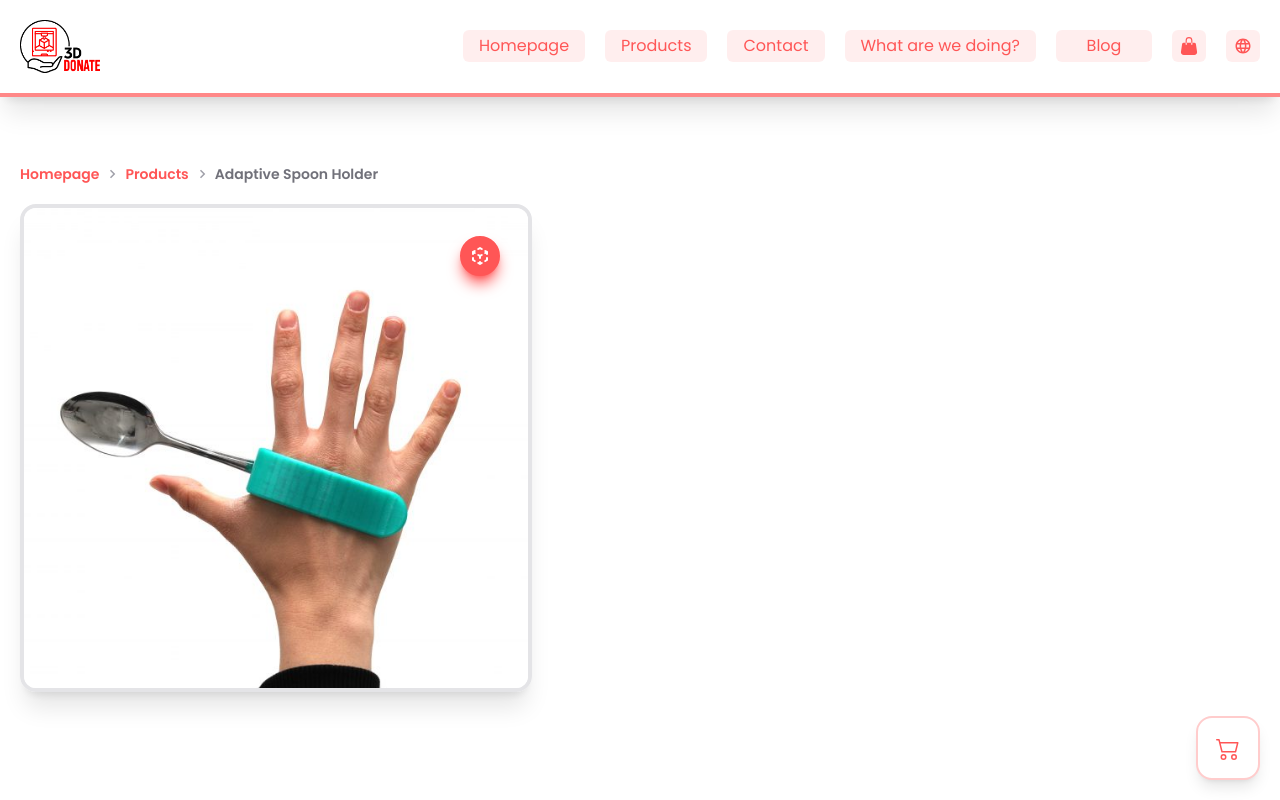
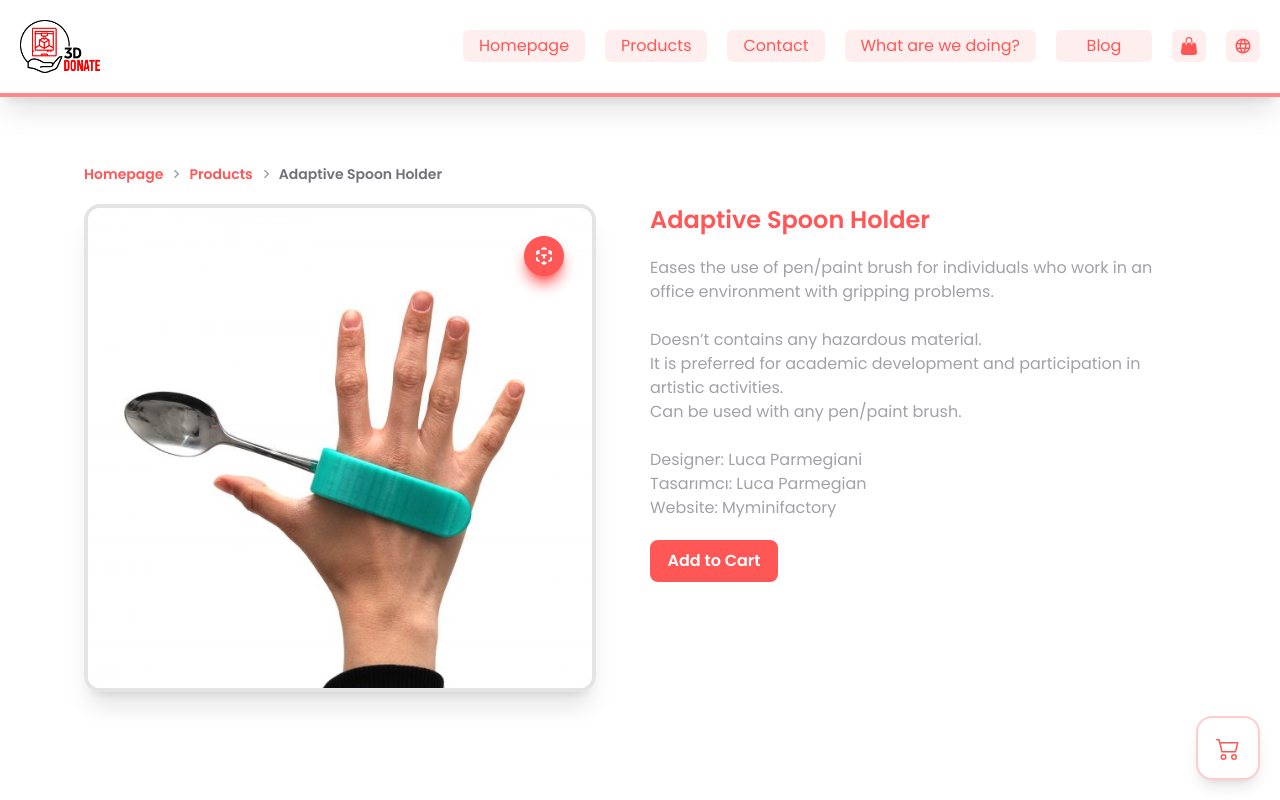
Before and after one commit to jaeger-dvlp/3d-donate-web, a React (Create React App) app: page /en/products/adaptive-spoon-holder in a window 1280 px wide. Shown: the top 800 px of the page. Built offline with nearby package versions, Linux system fonts and the light colour scheme.

Commit message:
feat: create page content section

```diff
--- a/src/Pages/ProductPage.jsx
+++ b/src/Pages/ProductPage.jsx
@@ -13,7 +13,7 @@ import NotFound from './NotFound';
 
 export default function ProductPage() {
   const [product, setProduct] = React.useState('loading');
-  const { setPopup } = useContext(CartContext);
+  const { myCart, setMyCart, popup, setPopup } = useContext(CartContext);
   const params = useParams();
   const { pSlug } = params;
 
@@ -24,6 +24,20 @@ export default function ProductPage() {
       );
     }, 3000);
   }, []);
+
+  const updateCart = () => {
+    if (!myCart) {
+      setMyCart(product);
+    } else if (myCart === product) {
+      setPopup({
+        ...popup,
+        isVisible: true,
+        text: t('errors.already-in-cart'),
+      });
+    } else {
+      setPopup({ ...popup, isVisible: true, text: t('errors.max-cart-one') });
+    }
+  };
 
   if (product === null) {
     return <NotFound />;
@@ -60,7 +74,7 @@ export default function ProductPage() {
 
   return (
     <div className="min-h-[70vh] fade-in-slow font-pop xl:pt-36 lg:pt-36 pt-28 w-full flex flex-wrap justify-center content-start p-0 m-0">
-      <div className="w-full xl:max-w-7xl lg:max-w-7xl max-w-lg grid xl:grid-cols-2 lg:grid-cols-2 grid-cols-1 place-content-start place-items-start p-5 gap-5">
+      <div className="w-full xl:max-w-6xl lg:max-w-6xl max-w-lg grid xl:grid-cols-2 lg:grid-cols-2 grid-cols-1 place-content-start place-items-start p-5 gap-5">
         <div className="w-full col-span-full flex justify-start content-center gap-1">
           <Link
             className="text-brand-red self-center hover:underline font-semibold xl:text-sm lg:text-sm text-xs"
@@ -110,6 +124,21 @@ export default function ProductPage() {
             alt={product.productSlug}
           />
         </div>
+        <div className="w-full grid grid-cols-1 place-content-start place-items-start gap-5">
+          <h1 className="text-brand-red xl:text-2xl lg:text-2xl text-xl font-semibold">
+            {product.productTitle[i18next.language]}
+          </h1>
+          <p className="text-zinc-400 whitespace-pre-wrap sm font-normal">
+            {product.productDescription[i18next.language]}
+          </p>
+          <button
+            type="button"
+            onClick={() => updateCart()}
+            className="p-2 text-md focus:ring-2 ring-brand-red/30 active:scale-90 font-semibold transition-all duration-200 rounded-lg w-full max-w-[8rem] border border-brand-red/50 text-white bg-brand-red hover:brightness-90"
+          >
+            {t('buttons.add-to-cart')}
+          </button>
+        </div>
       </div>
     </div>
   );
```
